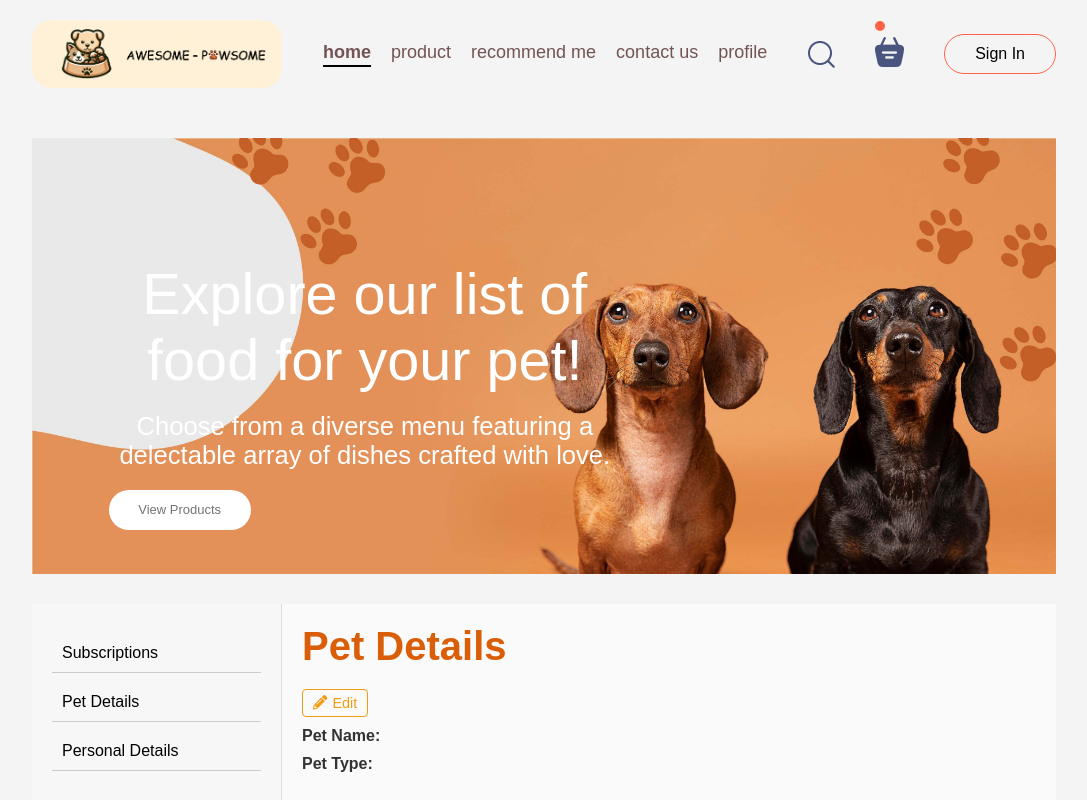
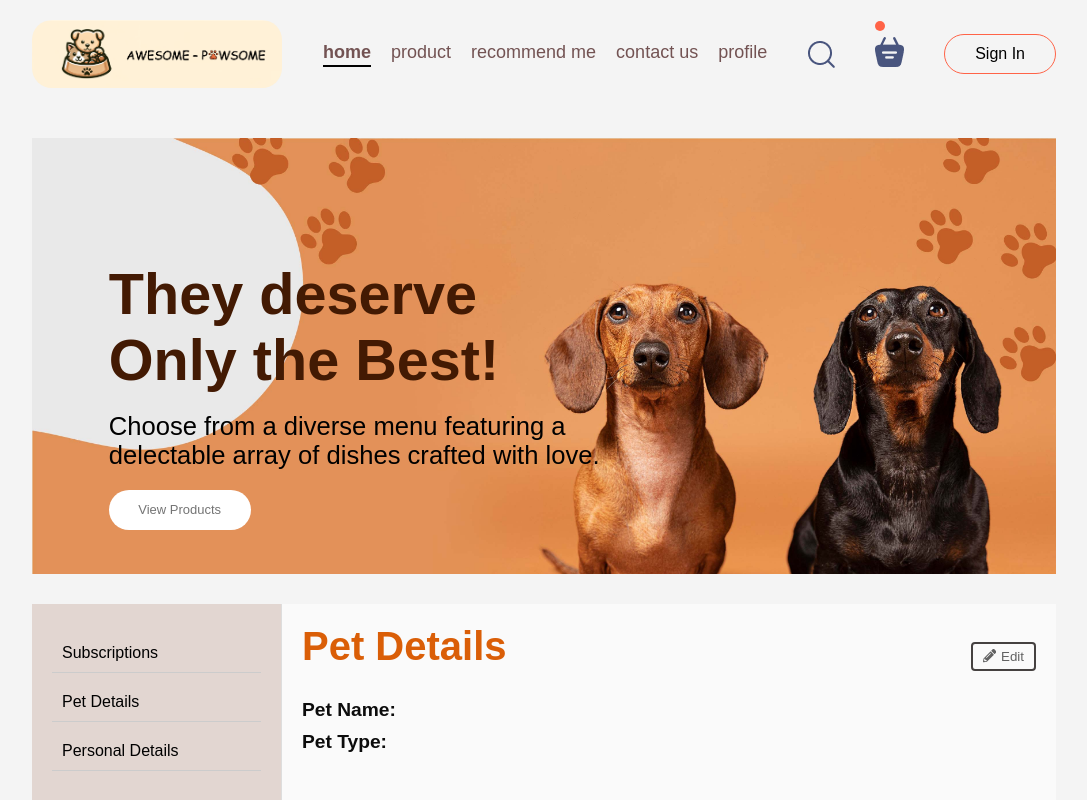
Before and after one commit to evanderleng/awesomepawsome-revamped, a React (Vite) app in the folder frontend/: page /profile in a window 1280 px wide. Both pictures are taken after a click on the item "Pet Details". Shown: the top 800 px of the page, without its empty margins (96-1183 px from the left). Built offline with nearby package versions, Linux system fonts and the light colour scheme.

Commit message:
updates to the form

```diff
--- a/frontend/src/components/Header/Header.css
+++ b/frontend/src/components/Header/Header.css
@@ -21,14 +21,17 @@
 }
 
 .header-contents h2{
-    font-weight: 500;
-    color: white;
+    font-weight: 800;
+    color: rgb(67, 26, 3);
+    text-align: left;
     font-size: max(4.5vw, 22px);
+
 }
 
 .header-contents p{
-    color: white;
+    color: rgb(0, 0, 0);
     font-size: 2vw;
+    text-align: left;
 }
 
 .header-contents button{
--- a/frontend/src/components/Header/Header.jsx
+++ b/frontend/src/components/Header/Header.jsx
@@ -8,7 +8,7 @@ const Header = () => {
   return(
     <div className='header'>
       <div className='header-contents'>
-        <h2>Explore our list of food for your pet!</h2>
+        <h2>They deserve Only the Best!</h2>
         <p>Choose from a diverse menu featuring a delectable array of dishes crafted with love.</p>
         <Link to="/productPage"><button>View Products</button></Link>
       </div>
--- a/frontend/src/components/PersonalDetails/Personaldetails.jsx
+++ b/frontend/src/components/PersonalDetails/Personaldetails.jsx
@@ -16,7 +16,12 @@ const PersonalDetails = ({ personalDetails, setPersonalDetails }) => {
 
   return (
     <div className="personal-details">
-      <h2>Personal Details</h2>
+      <div className="title-container">
+        <h2>Personal Details</h2>
+        <button className="edit-button" onClick={() => setEditMode(!editMode)}>
+          <FaPencilAlt /> Edit
+        </button>
+      </div>
       {editMode ? (
         <form>
           <label>
@@ -45,12 +50,8 @@ const PersonalDetails = ({ personalDetails, setPersonalDetails }) => {
         </form>
       ) : (
         <div>
-           <button onClick={() => setEditMode(true)}>
-            <FaPencilAlt /> Edit
-          </button>
           <p><strong>Name:</strong> {personalDetails.name}</p>
           <p><strong>Email:</strong> {personalDetails.email}</p>
-
         </div>
       )}
     </div>
--- a/frontend/src/components/PetDetails/PetDetails.jsx
+++ b/frontend/src/components/PetDetails/PetDetails.jsx
@@ -16,7 +16,7 @@ const PetDetails = ({ petDetails, setPetDetails }) => {
 
   return (
     <div className="pet-details">
-      <div>
+       <div className="title-container">
         <h2>Pet Details</h2>
         <button className="edit-button" onClick={() => setEditMode(!editMode)}>
           <FaPencilAlt /> Edit
--- a/frontend/src/pages/Profile/Profile.css
+++ b/frontend/src/pages/Profile/Profile.css
@@ -16,7 +16,7 @@
 
 .sidebar {
   width: 250px;
-  background-color: #f7f7f7;
+  background-color: #e2d6d1;
   padding: 20px;
   border-right: 1px solid #ddd;
 }
@@ -40,7 +40,7 @@
 .sidebar button {
   background: none;
   border: none;
-  color: #333;
+  color: #ffffff;
   padding: 10px;
   text-align: left;
   width: 100%;
@@ -51,7 +51,7 @@
 }
 
 .sidebar button:hover, .sidebar button.active {
-  background-color: #ff5314;
+  background-color: #d9c4bc;
   color: #fff;
 }
 
@@ -104,17 +104,16 @@
 
 .personal-details button {
   display: flex;
-  align-items: self-end;
+  align-items:center;
   background-color: transparent;
-  color: #f39c12; /* Orange color */
-  border: 1px solid #f39c12; /* Orange outline */
+  color: #626262; /* Orange color */
+  border: 2px solid #454140; /* Orange outline */
   border-radius: 4px;
   padding: 5px 10px;
   cursor: pointer;
-  font-size: 0.9rem;
+  font-size: 2 rem;
   transition: background-color 0.3s, color 0.3s, border-color 0.3s;
 }
-
 .personal-details button:hover {
   color: #e67e22; /* Darker orange */
   border-color: #e67e22; /* Darker orange border */
@@ -136,6 +135,19 @@
   border-radius: 4px;
 }
 
+.personal-details .title-container {
+  display: flex;
+  align-items: center;
+  justify-content: space-between; /* Align title and button on opposite sides */
+}
+.personal-details p {
+  margin: 10px 0;
+  font-size: 1.2rem;
+  color: #0c0c0c;
+}
+
+
+
 /* Styles for PetDetails component */
 .pet-details {
   margin-bottom: 20px;
@@ -151,22 +163,26 @@
 .pet-details .header h2 {
   margin: 0;
 }
-
+.pet-details .title-container {
+  display: flex;
+  align-items: center;
+  justify-content: space-between; /* Align title and button on opposite sides */
+}
 .pet-details button {
   display: flex;
   align-items:center;
   background-color: transparent;
-  color: #f39c12; /* Orange color */
-  border: 1px solid #f39c12; /* Orange outline */
+  color: #626262; /* Orange color */
+  border: 2px solid #454140; /* Orange outline */
   border-radius: 4px;
   padding: 5px 10px;
   cursor: pointer;
-  font-size: 0.9rem;
+  font-size: 1.5 rem;
   transition: background-color 0.3s, color 0.3s, border-color 0.3s;
 }
 
 .pet-details button:hover {
-  color: #e67e22; /* Darker orange */
+  color: #e34603; /* Darker orange */
   border-color: #e67e22; /* Darker orange border */
 }
 
@@ -194,6 +210,6 @@
 
 .pet-details p {
   margin: 10px 0;
-  font-size: 1rem;
-  color: #333;
+  font-size: 1.2rem;
+  color: #0c0c0c;
 }
```
